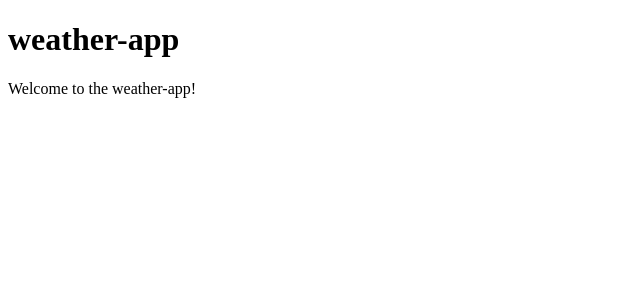
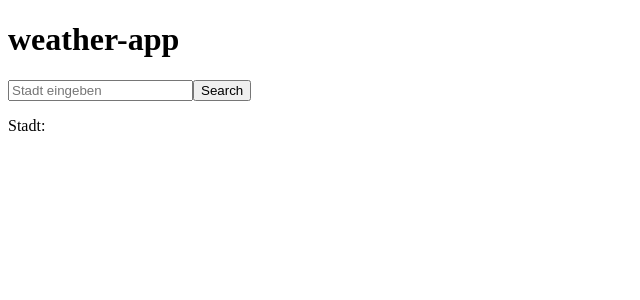
Before and after one commit to RobSif/weather-app, an Angular app: page / in a window 1280 px wide. Shown: the top 300 px of the page, without its empty margins (0-640 px from the left). Built offline with nearby package versions, Linux system fonts and the light colour scheme.

Commit message:
search city

```diff
--- a/src/app/app.html
+++ b/src/app/app.html
@@ -11,5 +11,9 @@
     <h1>
         {{ title() }}
     </h1>
-    <p>Welcome to the {{ title() }}!</p>
+
+    <input type="text" placeholder="Stadt eingeben" (input)="onInput($event)">
+    <button (click)="suchen()">Search</button>
+
+    <p>Stadt: {{ stadt()}}</p>
 </main>
--- a/src/app/app.ts
+++ b/src/app/app.ts
@@ -9,4 +9,14 @@ import { RouterOutlet } from '@angular/router';
 })
 export class App {
   protected readonly title = signal('weather-app');
+  protected readonly stadt = signal('');
+
+  onInput(event: Event) {
+    const input = event.target as HTMLInputElement;
+    this.stadt.set(input.value);
+  }
+
+  suchen() {
+    console.log('Suche Wetter für:', this.stadt());
+  }
 }
```
